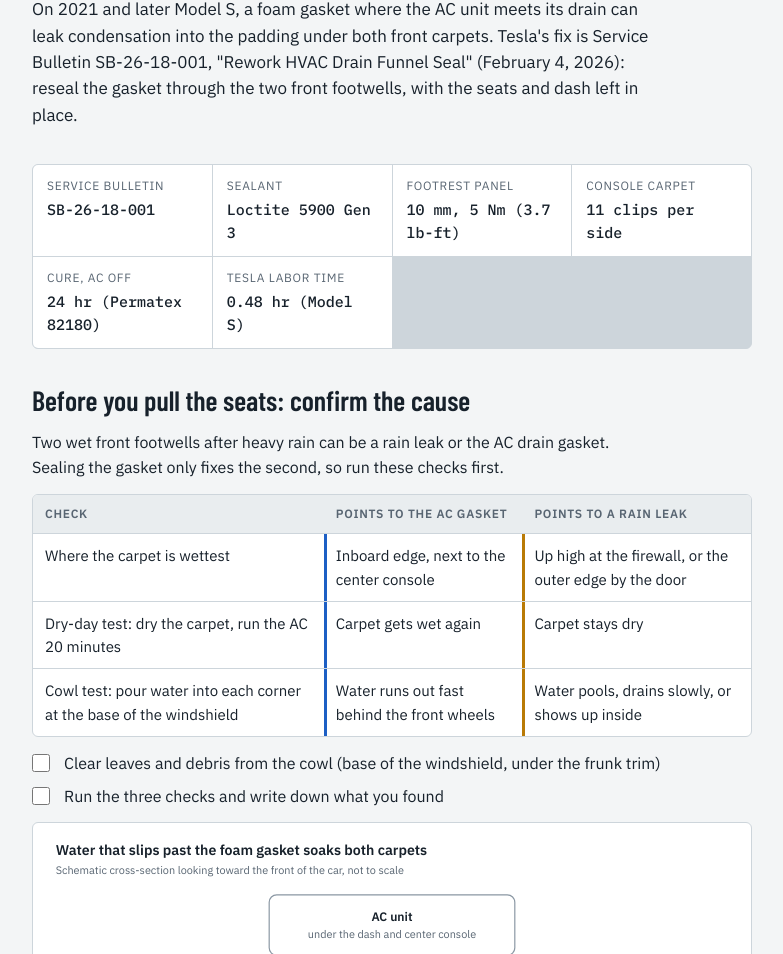
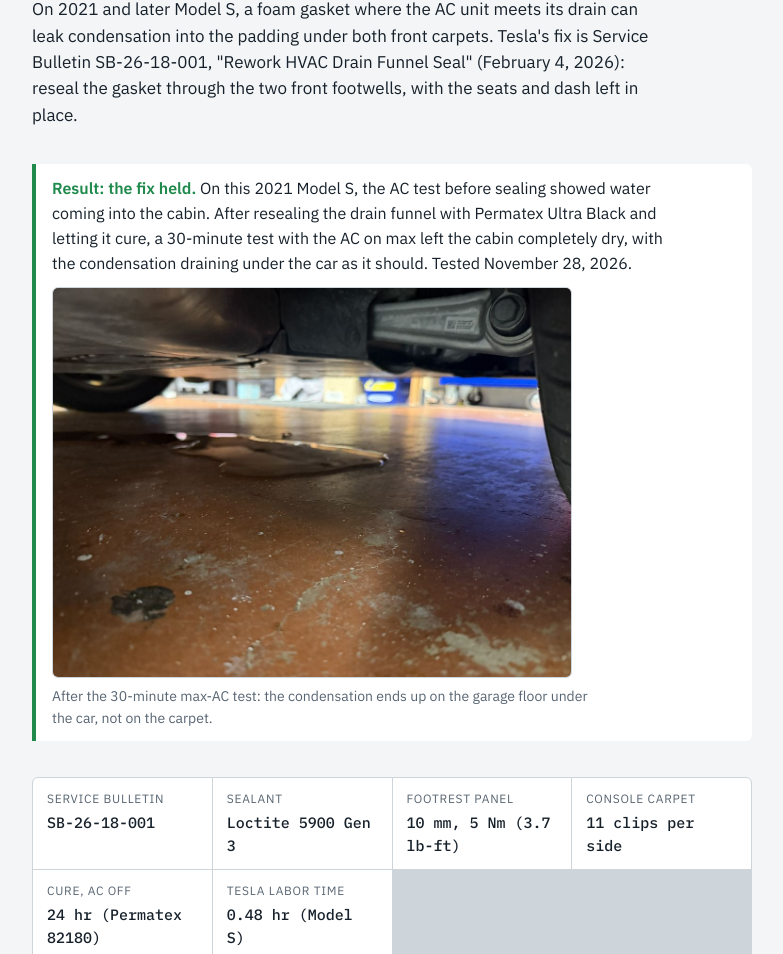
Before and after one commit to b7series-cell/model-s-ac-drain-guide, a plain HTML site: page index.html in a window 1280 px wide. Shown: the part 146-1100 px from the top of the page, without its empty margins (248-1031 px from the left). Drawn offline with nearby package versions, Linux system fonts and the light colour scheme.

Commit message:
Add result: fix held after 30-minute max-AC test
Co-Authored-By: Claude Opus 5.5 <noreply@anthropic.com>
Claude-Session: https://claude.ai/code/session_01DHtEr6nHMtcPb9zyYFAinR

```diff
--- a/index.html
+++ b/index.html
@@ -262,6 +262,10 @@ figcaption { font-size: 14px; color: var(--muted); max-width: 66ch; }
 .photos img { display: block; width: 100%; height: auto; aspect-ratio: 3 / 4; object-fit: cover; border-radius: 6px; border: 1px solid var(--line); background: var(--surface-2); }
 .photos figcaption { font-size: 13.5px; }
 
+.result { border-left: 4px solid var(--ok); background: var(--surface); padding: 12px 16px; border-radius: 0 6px 6px 0; display: grid; grid-template-columns: 1fr; gap: 12px; }
+.result strong.tag { color: var(--ok); font-weight: 600; }
+.result img { display: block; width: 100%; max-width: 520px; height: auto; border-radius: 6px; border: 1px solid var(--line); }
+
 footer { border-top: 1px solid var(--line); padding-top: 16px; font-size: 14px; color: var(--muted); }
 footer p + p { margin-top: 8px; }
 
@@ -283,6 +287,14 @@ footer p + p { margin-top: 8px; }
   <h1>AC drain leak: wet front footwells</h1>
   <p class="lead">On 2021 and later Model S, a foam gasket where the AC unit meets its drain can leak condensation into the padding under both front carpets. Tesla's fix is Service Bulletin SB-26-18-001, "Rework HVAC Drain Funnel Seal" (February 4, 2026): reseal the gasket through the two front footwells, with the seats and dash left in place.</p>
 </header>
+
+<section class="result" aria-label="Result">
+  <p><strong class="tag">Result: the fix held.</strong> On this 2021 Model S, the AC test before sealing showed water coming into the cabin. After resealing the drain funnel with Permatex Ultra Black and letting it cure, a 30-minute test with the AC on max left the cabin completely dry, with the condensation draining under the car as it should. Tested November 28, 2026.</p>
+  <figure>
+    <img src="photos/ac-test-drain-outside.jpg" alt="A puddle of AC condensation on the garage floor under the front of the car after a 30-minute test" loading="lazy" width="1100" height="825">
+    <figcaption>After the 30-minute max-AC test: the condensation ends up on the garage floor under the car, not on the carpet.</figcaption>
+  </figure>
+</section>
 
 <dl class="specs" aria-label="Key specs">
   <div><dt>Service bulletin</dt><dd>SB-26-18-001</dd></div>
```
Also changed, not shown: photos/ac-test-drain-outside.jpg (added), 1 other file.
